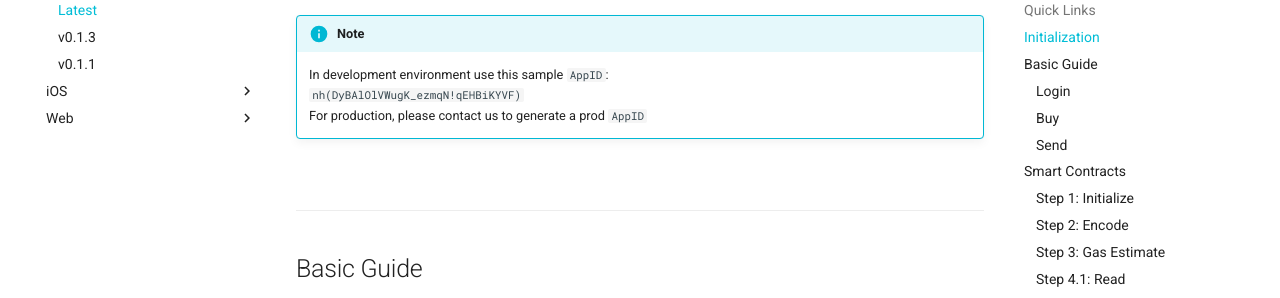
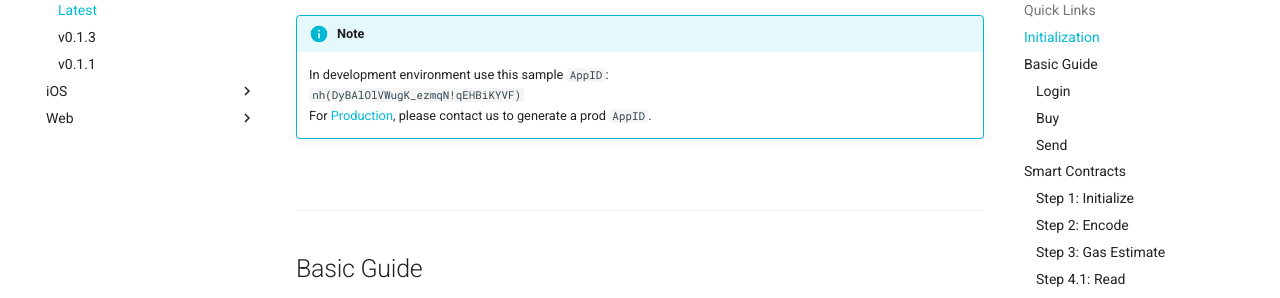
Before and after one commit to Serind/PocketID, an MkDocs documentation site: the page built from docs/android/index.md, in a window 1280 px wide and 900 px high, scrolled down 1808 px. Shown: the part 152-450 px from the top of the window. Built offline with MkDocs 1.6.1 and Material for MkDocs 9.7.7, drawn with Linux system fonts in a browser that asks for light colours; comment, search, counter and statistics services are not loaded; old or Windows-style settings are respelled for this version of MkDocs; part of the change alters nothing that is shown.

```diff
--- a/docs/android/index.md
+++ b/docs/android/index.md
@@ -4,7 +4,7 @@ Android -> v1.0
 ---
 ##Getting Started
 
-Start by downloading the client [SDK](https://github.com/Serind/pocketid-doc/releases/tag/v1.0) `.aar` file.
+Start by downloading the client [SDK](https://github.com/Serind/PocketID/releases/tag/v1.0-android-release) `.aar` file.
 
 Once you have the client SDK, you’re ready to integrate it with your (d)App.
 
@@ -79,7 +79,7 @@ public class TestdApp extends Application {
 
     In development environment use this sample `AppID`:<br>
     `nh(DyBAlOlVWugK_ezmqN!qEHBiKYVF)`<br>
-    For production, please contact us to generate a prod `AppID`
+    For [Production](#production), please contact us to generate a prod `AppID`.
 
 <br>
 
```
